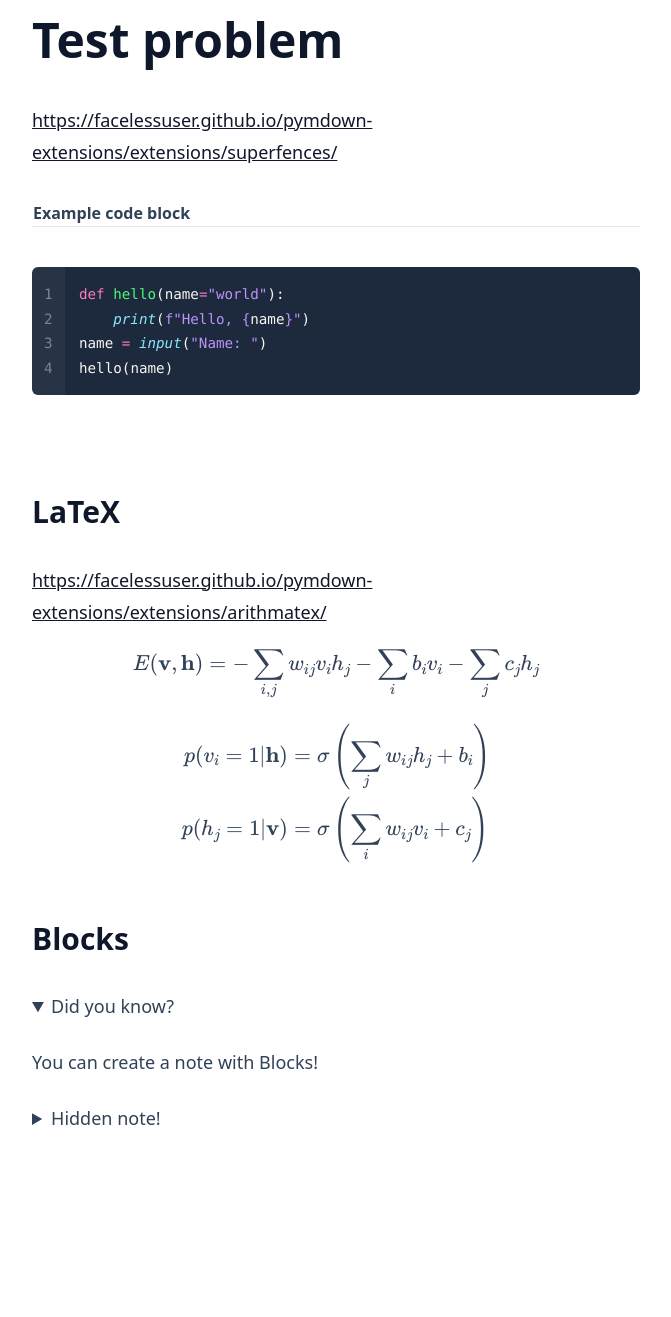
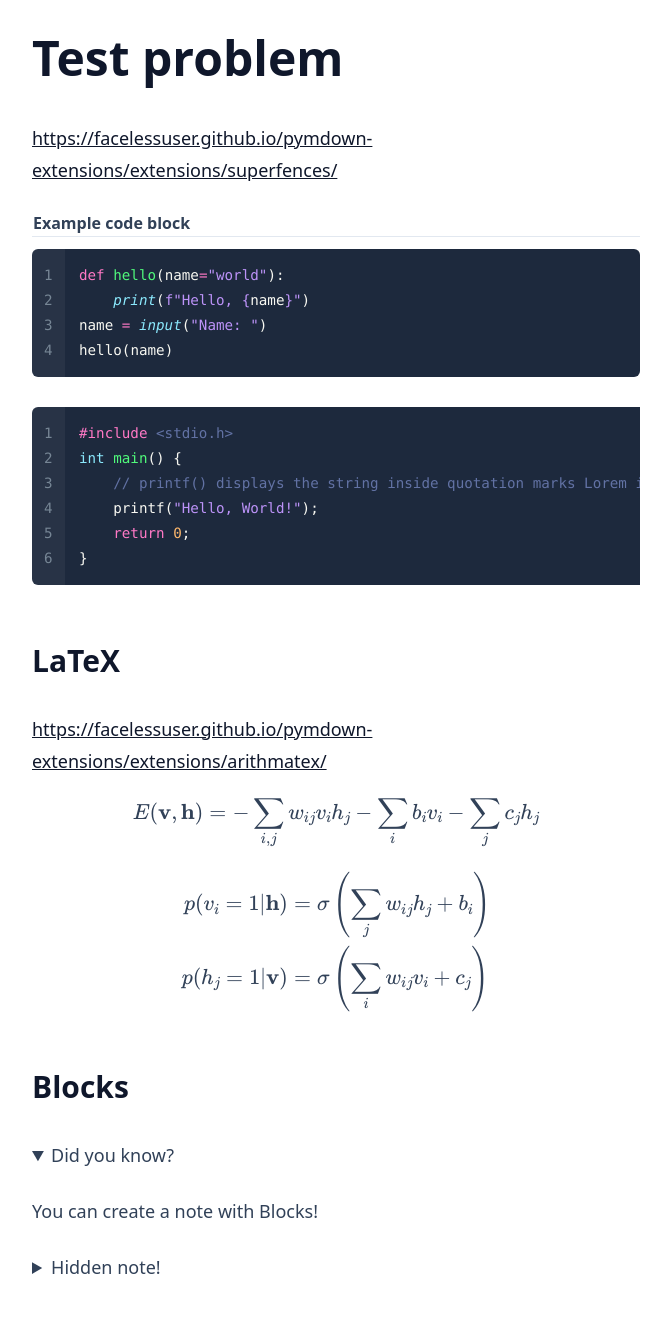
Before and after one commit to alum-challenges/alum-challenges, a Django app: page /problems/test in a window 1280 px wide. Shown: the part 38-1355 px from the top of the page, without its empty margins (304-975 px from the left). Before the commit the page ends 1163 px from the top, so only its background shows below. Run offline with Django 5.2, Linux system fonts and the light colour scheme; style sheets or scripts are compiled from the project's sources; some libraries are stand-ins or nearby versions.

Commit message:
Add scroll overflow on code

````diff
--- a/challenges/challenges_app/static/styles.css
+++ b/challenges/challenges_app/static/styles.css
@@ -11,6 +11,8 @@ code {
 
 .highlight {
     /* font-size: 85% !important; */
+    margin: 1em 0;
+    overflow-x: auto;
 }
 
 .linenos {
@@ -39,6 +41,16 @@ code {
     font-size: inherit !important;
 }
 
+.highlight td {
+    /* padding-top: 0; */
+    padding-bottom: 0;
+}
+
+.highlight pre, .highlighttable {
+    margin-top: 0 !important;
+    margin-bottom: 0 !important;
+}
+
 .highlighttable td:not(:last-of-type) pre {
     /* padding-right: 0; */
     border-top-right-radius: 0;
--- a/challenges/problems/test.md
+++ b/challenges/problems/test.md
@@ -1,12 +1,19 @@
 # Test problem
 
 https://facelessuser.github.io/pymdown-extensions/extensions/superfences/
-
 ```{.python #id linenums="1" title="Example code block" pygments_style="monokai"}
 def hello(name="world"):
     print(f"Hello, {name}")
 name = input("Name: ")
 hello(name)
+```
+```{.c #id linenums="1"}
+#include <stdio.h>
+int main() {
+    // printf() displays the string inside quotation marks Lorem ipsum
+    printf("Hello, World!");
+    return 0;
+}
 ```
 
 ## LaTeX
````
